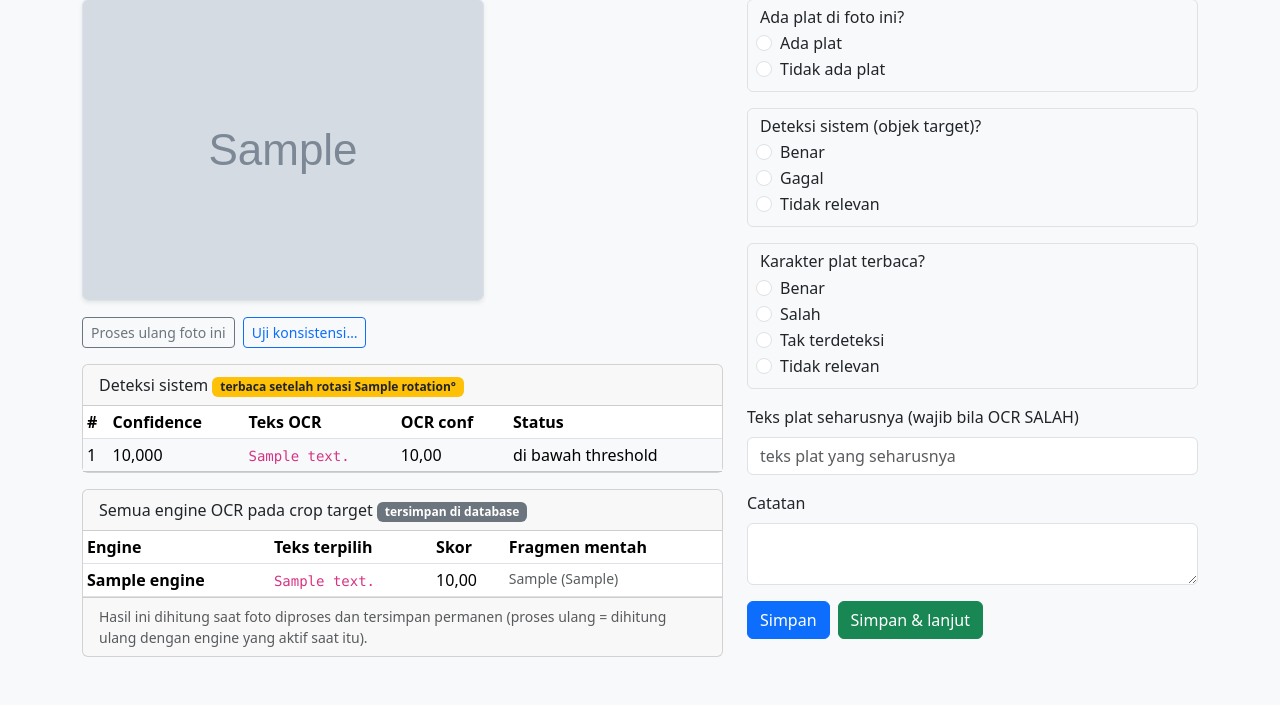
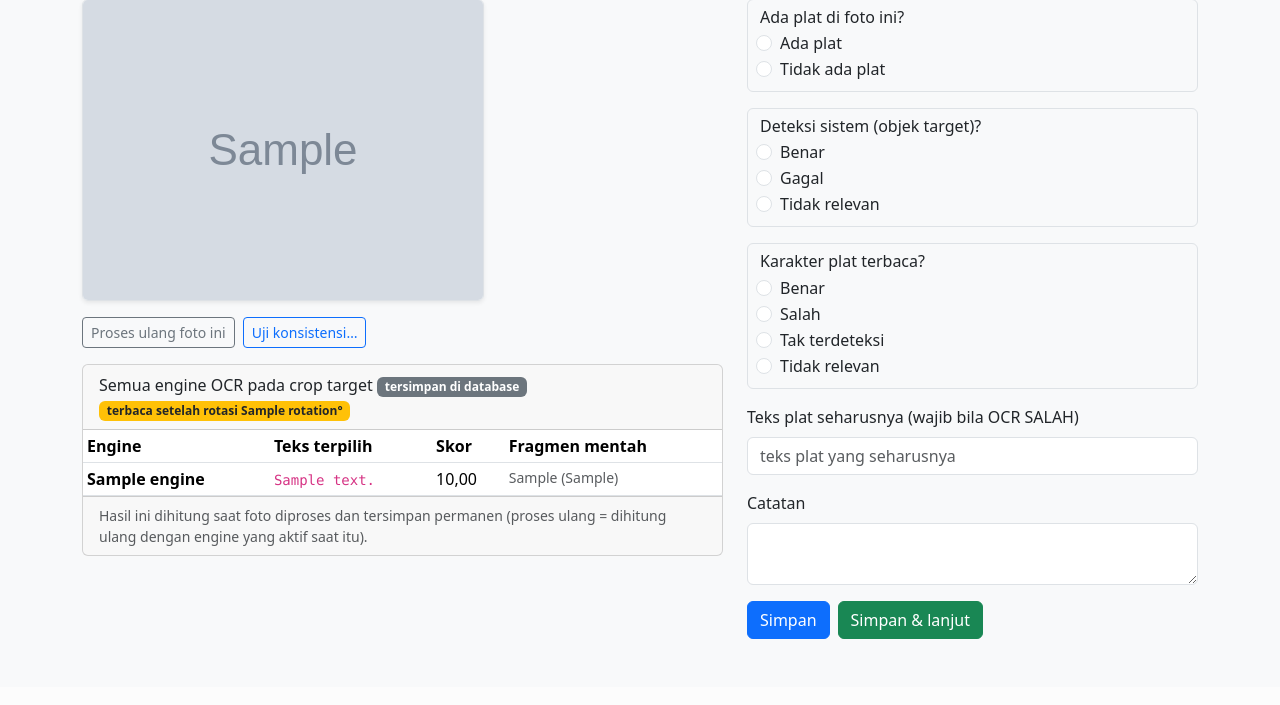
Before and after one commit to lufias69/Yolo-GLM-Plat-Detection, a Django app: template webapp/testing/templates/testing/photo_detail.html in a window 1280 px wide. Shown: the part 195-900 px from the top of the page. After the commit the page ends 834 px from the top, so only its background shows below. Run offline with Django 5.2, Linux system fonts and the light colour scheme; tables that the repository leaves empty hold one stand-in row (values such as "Sample post"); the template is opened without the code that fills it: values that come from a table or form of the project are taken from there, most other values are stand-ins (such as "Sample title", 1, 10 or a date in 2020); grey boxes marked "Sample" are stand-in pictures; data that the repository does not hold is empty; some libraries are stand-ins or nearby versions.

Commit message:
ui: remove duplicate detection table from photo page (rotation badge moved to engine table)
Co-Authored-By: Claude Code <noreply@anthropic.com>

```diff
--- a/webapp/testing/templates/testing/photo_detail.html
+++ b/webapp/testing/templates/testing/photo_detail.html
@@ -37,30 +37,10 @@
       </div>
     </div>
 
-    <div class="card mt-3">
-      <div class="card-header">Deteksi sistem{% if photo.system_result.rotation %}
-        <span class="badge bg-warning text-dark">terbaca setelah rotasi {{ photo.system_result.rotation }}&deg;</span>{% endif %}</div>
-      <table class="table table-sm mb-0">
-        <thead><tr><th>#</th><th>Confidence</th><th>Teks OCR</th><th>OCR conf</th><th>Status</th></tr></thead>
-        <tbody>
-        {% for d in detections %}
-          <tr class="{% if d.index in operational %}table-success{% else %}table-light text-muted{% endif %}">
-            <td>{{ d.index }}</td>
-            <td>{{ d.confidence|floatformat:3 }}</td>
-            <td><code>{{ d.ocr_text|default:'—' }}</code></td>
-            <td>{{ d.ocr_confidence|floatformat:2 }}</td>
-            <td>{% if d.index in operational %}operasional{% else %}di bawah threshold{% endif %}</td>
-          </tr>
-        {% empty %}
-          <tr><td colspan="5" class="text-muted">Tidak ada deteksi sama sekali (conf ≥ 0,01).</td></tr>
-        {% endfor %}
-        </tbody>
-      </table>
-    </div>
 
     {% if photo.system_result.ocr_all %}
     <div class="card mt-3">
-      <div class="card-header">Semua engine OCR pada crop target <span class="badge bg-secondary">tersimpan di database</span></div>
+      <div class="card-header">Semua engine OCR pada crop target <span class="badge bg-secondary">tersimpan di database</span>{% if photo.system_result.rotation %} <span class="badge bg-warning text-dark">terbaca setelah rotasi {{ photo.system_result.rotation }}&deg;</span>{% endif %}</div>
       <table class="table table-sm mb-0">
         <thead><tr><th>Engine</th><th>Teks terpilih</th><th>Skor</th><th>Fragmen mentah</th></tr></thead>
         <tbody>
```
Also changed, not shown: 1 other file.
